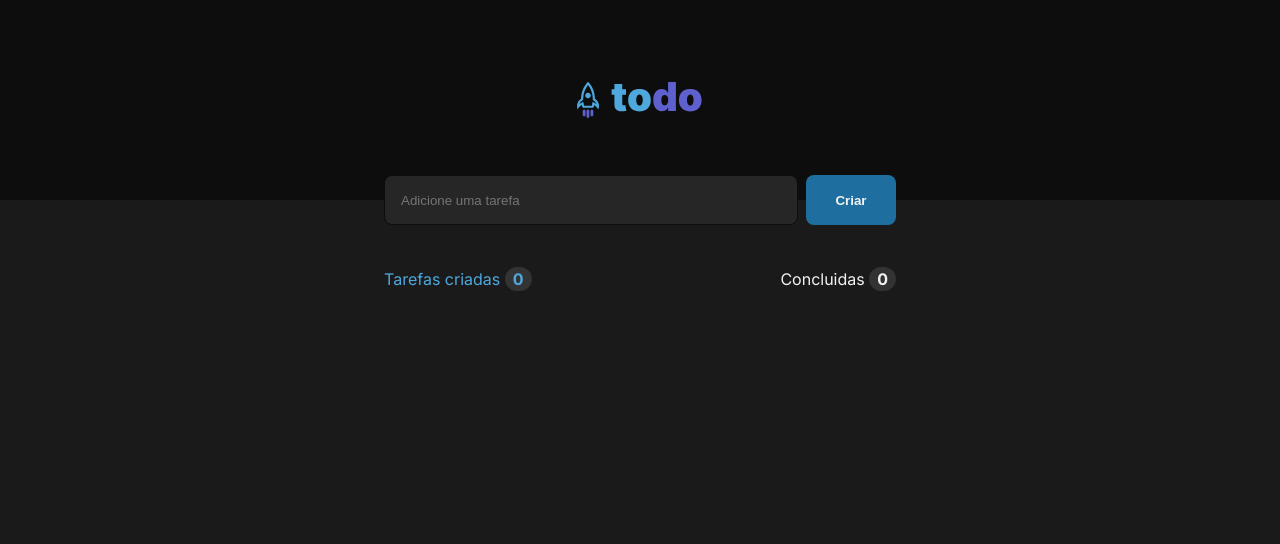
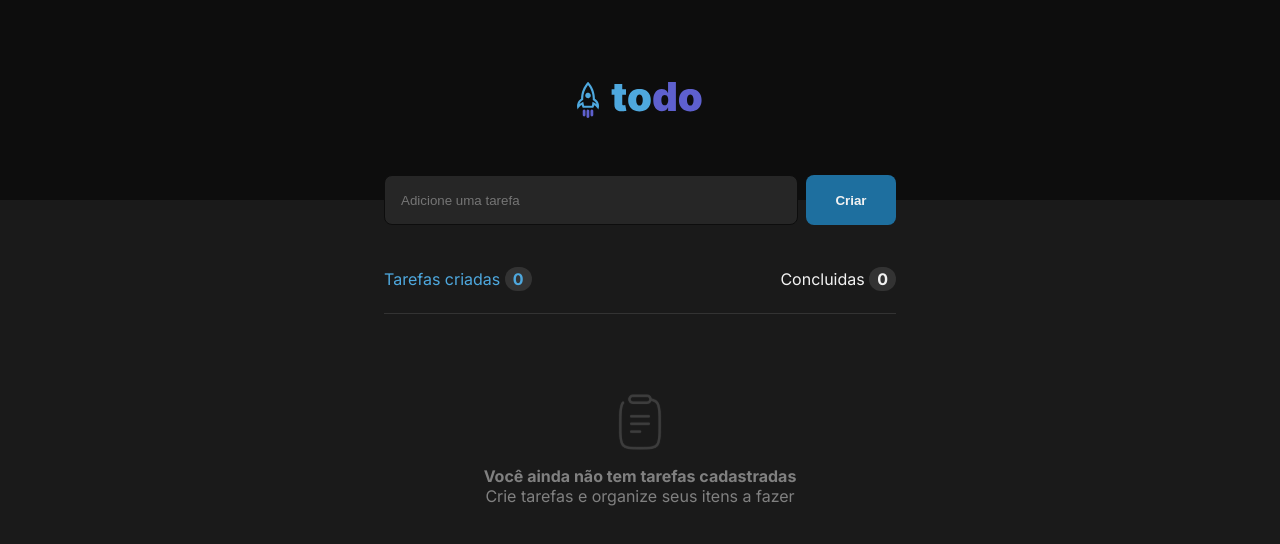
Before and after one commit to beatriizx/ignite-reactjs-to-do-list, a React (Vite) app in the folder to-do-list/: page / in a window 1280 px wide. Shown: the top 544 px of the page. Built offline with nearby package versions, Linux system fonts and the light colour scheme.

Commit message:
feat: added empty list layout

```diff
--- a/to-do-list/src/App.tsx
+++ b/to-do-list/src/App.tsx
@@ -30,7 +30,7 @@ export const App = () => {
     setNewTask(event.target.value);
   };
 
-  const handleCheckboxChange = (currentID: number) => {
+  const handleTaskStatusChange = (currentID: number) => {
     const newTasks = tasks.map((item) => {
       if (item.id === currentID) item.completed = !item.completed;
       return item;
@@ -45,7 +45,7 @@ export const App = () => {
       <CreateTaskInput onHandleSubmit={handleSubmit} onHandleChange={handleChange} />
       <TasksList
         tasks={tasks}
-        handleChange={handleCheckboxChange}
+        handleTaskStatusChange={handleTaskStatusChange}
         handleDeleteTask={handleDeleteTask}
       />
     </div>
--- a/to-do-list/src/components/CreateTaskInput.tsx
+++ b/to-do-list/src/components/CreateTaskInput.tsx
@@ -10,7 +10,7 @@ export const CreateTaskInput = ({ onHandleSubmit, onHandleChange }: CreateTaskIn
   return (
     <div className={styles.formContainer}>
       <form onSubmit={onHandleSubmit}>
-        <input type="text" placeholder="Adicione uma tarefa" onChange={onHandleChange} />
+        <input type="text" placeholder="Adicione uma tarefa" onChange={onHandleChange} required />
         <input type="submit" value="Criar"></input>
       </form>
     </div>
--- a/to-do-list/src/components/TasksList.tsx
+++ b/to-do-list/src/components/TasksList.tsx
@@ -1,6 +1,6 @@
-import { ChangeEvent, ChangeEventHandler } from 'react';
 import deleteIcon from '../assets/delete.svg';
 import styles from '../styles/TaskList.module.scss';
+import folderIcon from '../assets/folder.svg';
 
 interface Task {
   id: number;
@@ -10,13 +10,46 @@ interface Task {
 
 interface TaskListProps {
   tasks: Task[];
-  handleChange?: any;
-  handleDeleteTask?: any
+  handleTaskStatusChange?: any;
+  handleDeleteTask?: any;
 }
 
-export const TasksList = ({ tasks, handleChange, handleDeleteTask }: TaskListProps) => {
+export const TasksList = ({ tasks, handleTaskStatusChange, handleDeleteTask }: TaskListProps) => {
   const tasksAmount = tasks.length;
   const completedTasks = tasks.filter((item) => item.completed).length;
+  const emptyList = (
+    <div className={styles.emptyList}>
+      <img src={folderIcon} alt="" />
+      <p>Você ainda não tem tarefas cadastradas</p>
+      <p>Crie tarefas e organize seus itens a fazer</p>
+    </div>
+  );
+
+  const list = tasks.map((task) => (
+    <li key={task.id}>
+      <div>
+        <div className={styles.customCheckbox}>
+          <input
+            id={task.id.toString()}
+            type="checkbox"
+            defaultChecked={task.completed}
+            onChange={() => {
+              handleTaskStatusChange(task.id);
+            }}
+          />
+          <label htmlFor={task.id.toString()}></label>
+        </div>
+        <p>{task.task}</p>
+      </div>
+      <button
+        onClick={() => {
+          handleDeleteTask(task.id);
+        }}
+      >
+        <img src={deleteIcon} alt="" />
+      </button>
+    </li>
+  ));
 
   return (
     <div className={styles.container}>
@@ -32,31 +65,7 @@ export const TasksList = ({ tasks, handleChange, handleDeleteTask }: TaskListPro
         </span>
       </div>
 
-      <ul>
-        {tasks.map((task) => (
-          <li key={task.id}>
-            <div>
-              <div className={styles.customCheckbox}>
-                <input
-                  id={task.id.toString()}
-                  type="checkbox"
-                  defaultChecked={task.completed}
-                  onChange={() => {
-                    handleChange(task.id);
-                  }}
-                />
-                <label htmlFor={task.id.toString()}></label>
-              </div>
-              <p>{task.task}</p>
-            </div>
-            <button onClick={() => {
-              handleDeleteTask(task.id)
-            }}>
-              <img src={deleteIcon} alt="" />
-            </button>
-          </li>
-        ))}
-      </ul>
+      <ul>{tasks.length ? list : emptyList}</ul>
     </div>
   );
 };
--- a/to-do-list/src/styles/TaskList.module.scss
+++ b/to-do-list/src/styles/TaskList.module.scss
@@ -2,6 +2,27 @@
   color: var(--gray-100);
   margin-top: 6rem;
   width: 80%;
+
+  .emptyList {
+    display: flex;
+    flex-direction: column;
+    align-items: center;
+    justify-content: center;
+    padding-top: 5rem;
+    border-top: 1px solid #333333;
+
+    img {
+      margin-bottom: 1rem;
+    }
+
+    color: var(--gray-300);
+
+    p {
+      &:first-of-type {
+        font-weight: 700;
+      }
+    }
+  }
 
   > div {
     display: flex;
```
Also changed, not shown: to-do-list/src/assets/folder.svg (added).
